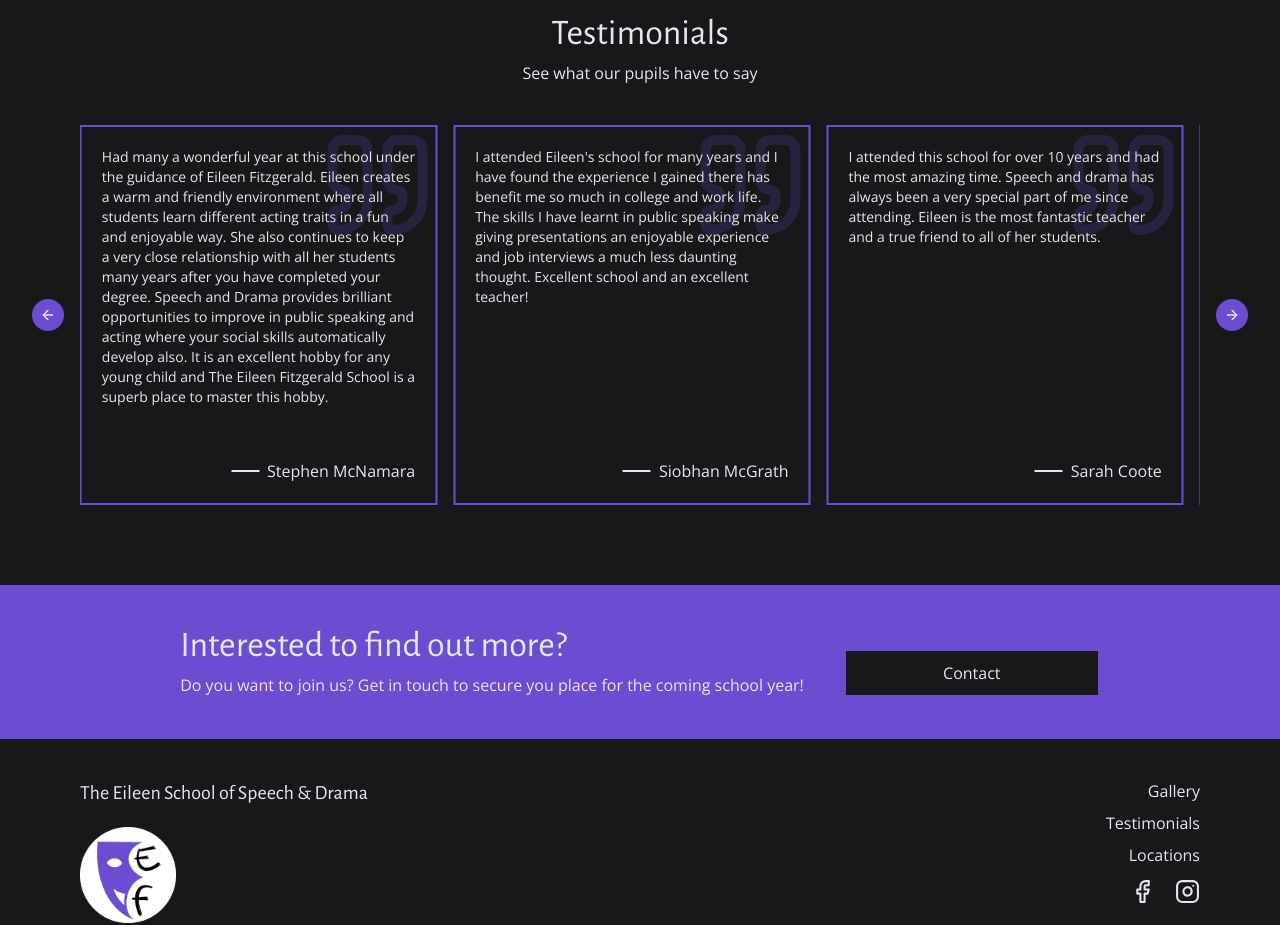
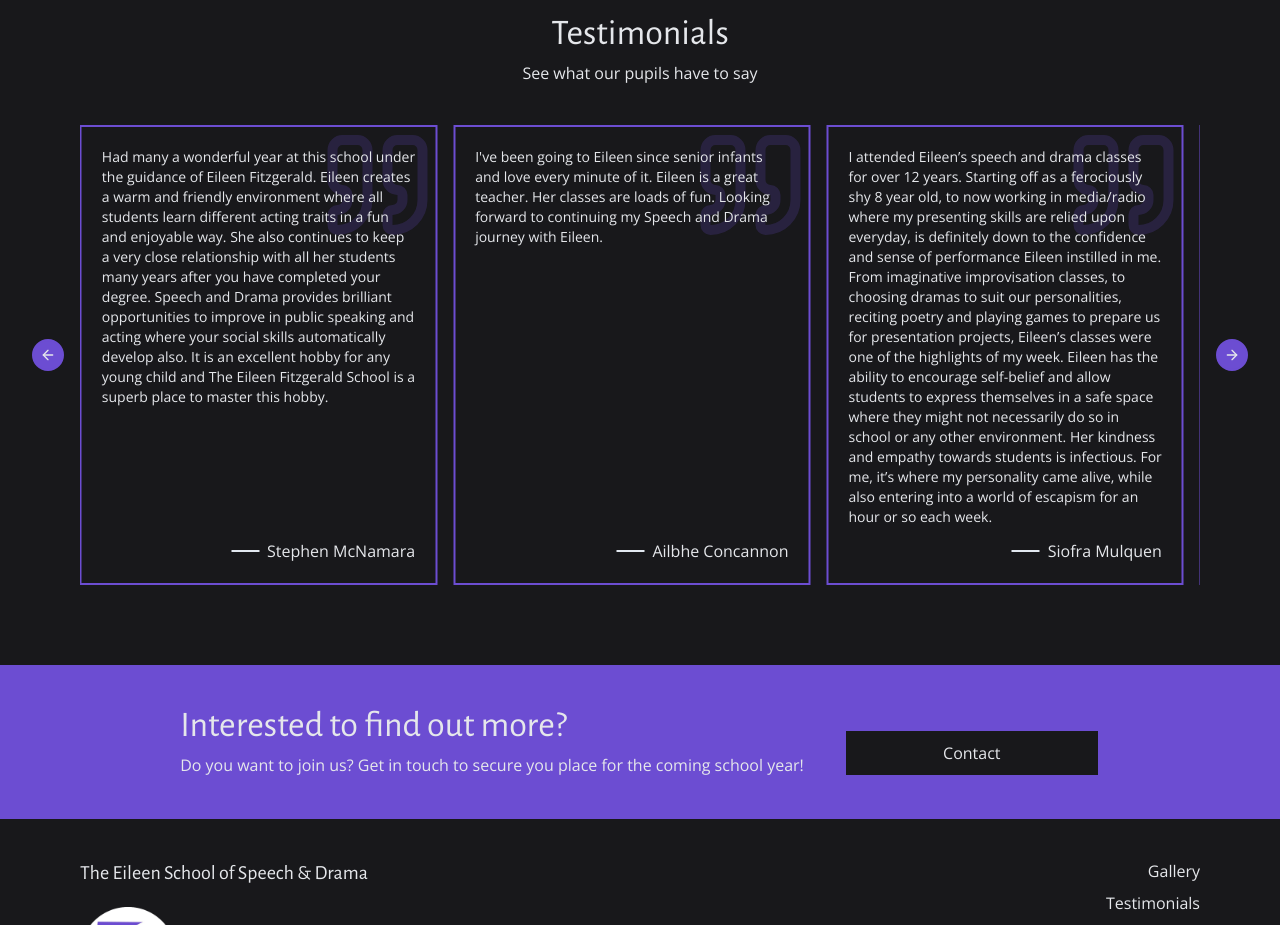
Before and after one commit to kailafitz/eileen-fitzgerald-school, a Next.js app: page /about in a window 1280 px wide. Shown: the part 1060-1985 px from the top of the page. Built offline with nearby package versions, Linux system fonts and the light colour scheme.

Commit message:
Changes made upon request

```diff
--- a/app/gallery/page.tsx
+++ b/app/gallery/page.tsx
@@ -36,13 +36,13 @@ const Gallery = () => {
                   Celebrating 30 Years
                 </h6>
                 <p className="mb-3">
-                  30 years ago in 2022 I made a decision to pursue my dream by
-                  transforming my hobby into my career. In that time I&#39;ve
-                  met so many inspirational, passionate & talented young people.
-                  You have taught me so much! We have laughed, cried & shared
-                  some emotional times together. To all the pupils (both former
-                  and current) along with your families I am forever grateful
-                  that you had the belief in me to guide you on a journey and
+                  In 1992, I made a decision to pursue my dream by transforming
+                  my hobby into my career. In that time I&#39;ve met so many
+                  inspirational, passionate & talented young people. You have
+                  taught me so much! We have laughed, cried & shared some
+                  emotional times together. To all the pupils (both former and
+                  current) along with your families I am forever grateful that
+                  you had the belief in me to guide you on a journey and
                   supported me in my vision for my school. The current students
                   have been on a journey over the last 22 months like none
                   before! You have shown your resilience and how good you are at
--- a/components/custom/testimonials.tsx
+++ b/components/custom/testimonials.tsx
@@ -20,6 +20,16 @@ const testimonials = [
     name: "Stephen McNamara",
     testimonial:
       "Had many a wonderful year at this school under the guidance of Eileen Fitzgerald. Eileen creates a warm and friendly environment where all students learn different acting traits in a fun and enjoyable way. She also continues to keep a very close relationship with all her students many years after you have completed your degree. Speech and Drama provides brilliant opportunities to improve in public speaking and acting where your social skills automatically develop also. It is an excellent hobby for any young child and The Eileen Fitzgerald School is a superb place to master this hobby.",
+  },
+  {
+    name: "Ailbhe Concannon",
+    testimonial:
+      "I've been going to Eileen since senior infants and love every minute of it. Eileen is a great teacher. Her classes are loads of fun. Looking forward to continuing my Speech and Drama journey with Eileen.",
+  },
+  {
+    name: "Siofra Mulquen",
+    testimonial:
+      "I attended Eileen’s speech and drama classes for over 12 years. Starting off as a ferociously shy 8 year old, to now working in media/radio where my presenting skills are relied upon everyday, is definitely down to the confidence and sense of performance Eileen instilled in me. From imaginative improvisation classes, to choosing dramas to suit our personalities, reciting poetry and playing games to prepare us for presentation projects, Eileen’s classes were one of the highlights of my week. Eileen has the ability to encourage self-belief and allow students to express themselves in a safe space where they might not necessarily do so in school or any other environment. Her kindness and empathy towards students is infectious. For me, it’s where my personality came alive, while also entering into a world of escapism for an hour or so each week.",
   },
   {
     name: "Siobhan McGrath",
@@ -49,7 +59,7 @@ const testimonials = [
   {
     name: "Sorchie Roche",
     testimonial:
-      "I attended classes with Eileen for 10 years and I am so glad I did. It gave me confidence to be able to get up and speak in front of people and it was always great fun too :) Eileen is a fantastic teacher, who was very patient with me and very encouraging :) I really enjoyed my time in the class and recommend it to everyone",
+      "I attended classes with Eileen for 10 years and I am so glad I did. It gave me confidence to be able to get up and speak in front of people and it was always great fun too :) Eileen is a fantastic teacher, who was very patient with me and very encouraging :) I really enjoyed my time in the class and recommend it to everyone.",
   },
   {
     name: "Karoline O'Sullivan",
```
